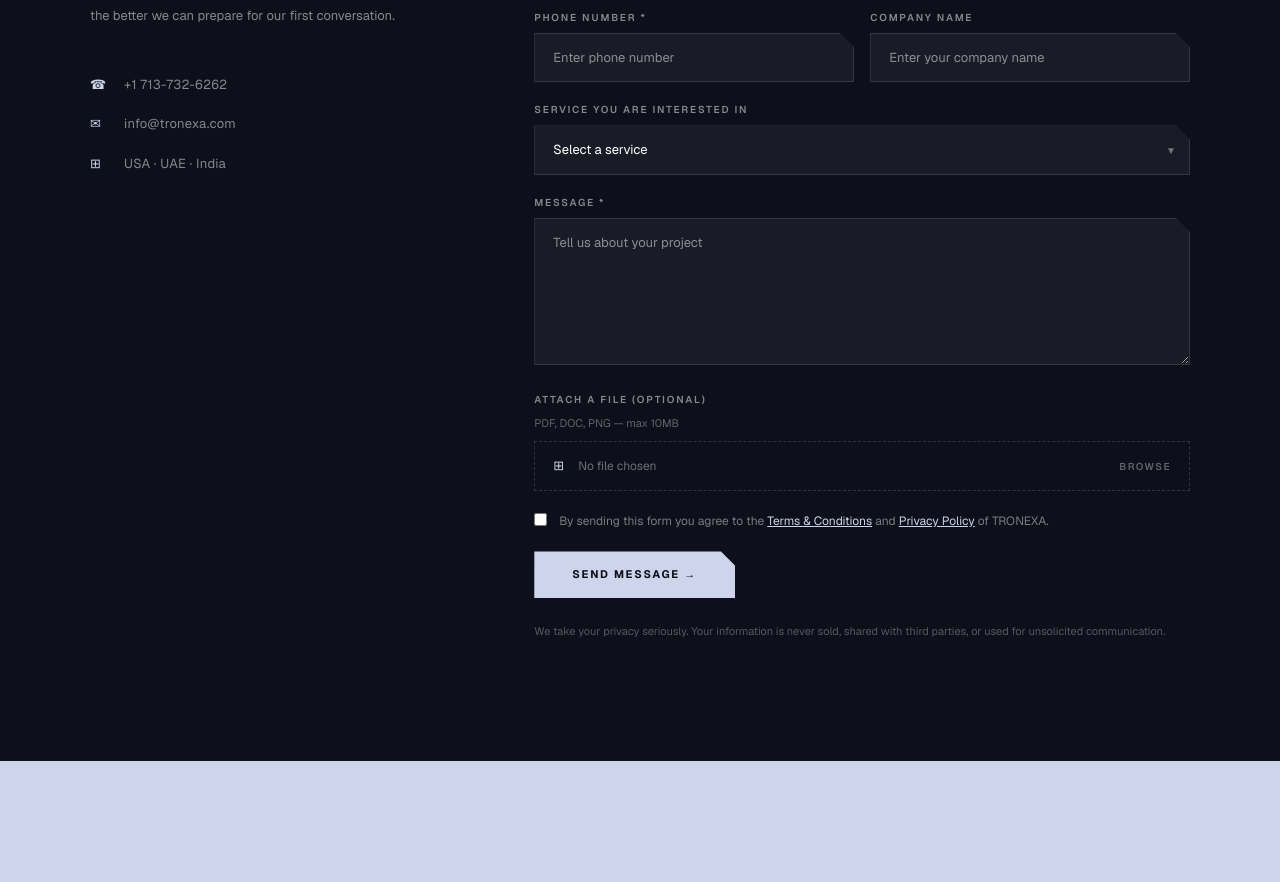
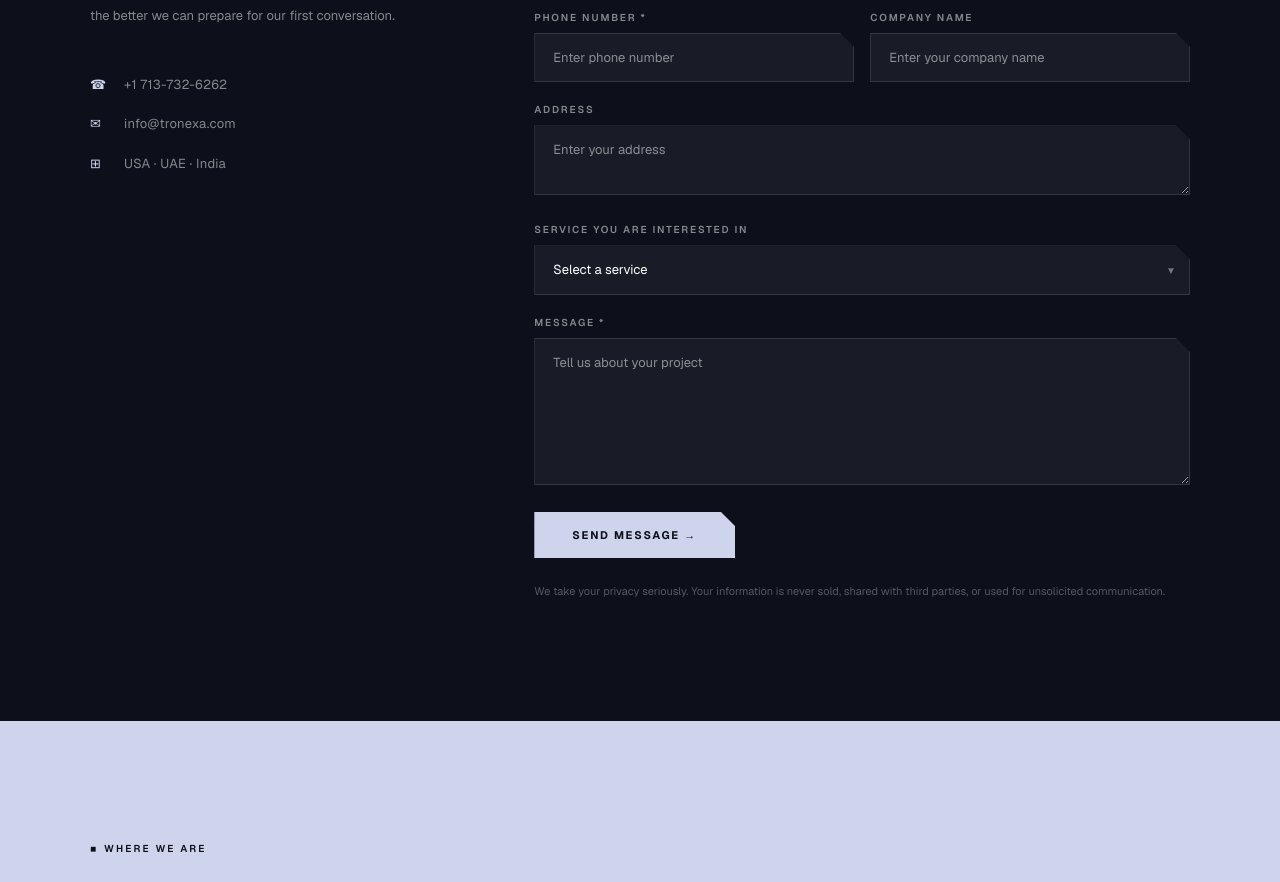
Before and after one commit to dakshtandel-9/TRONEXA, a Next.js app: page /contact in a window 1280 px wide. Shown: the part 1390-2272 px from the top of the page. Built offline with nearby package versions, Linux system fonts and the light colour scheme.

Commit message:
google form added

```diff
--- /dev/null
+++ b/app/api/contact/route.ts
@@ -0,0 +1,35 @@
+import { NextRequest, NextResponse } from 'next/server';
+
+const GOOGLE_FORM_URL =
+  'https://docs.google.com/forms/d/e/1FAIpQLSdJVVlDY76ncS7tlAdsYk36A8l1qPsN6E92NUOfmNa3VjSjuQ/formResponse';
+
+export async function POST(req: NextRequest) {
+  const data = await req.json();
+
+  const body = new URLSearchParams({
+    'entry.2005620554': `${data.firstName} ${data.lastName}`.trim(),
+    'entry.1045781291': data.email ?? '',
+    'entry.1065046570': data.address ?? '',
+    'entry.1166974658': data.phone ?? '',
+    'entry.839337160': data.company ?? '',
+    'entry.34865688': data.service ?? '',
+    'entry.1737670665': data.message ?? '',
+  });
+
+  const res = await fetch(GOOGLE_FORM_URL, {
+    method: 'POST',
+    headers: { 'Content-Type': 'application/x-www-form-urlencoded' },
+    body: body.toString(),
+    redirect: 'follow',
+  });
+
+  console.log('[contact] Google Forms status:', res.status, res.url);
+
+  // Google Forms redirects to a thank-you page on success (ends up as 200)
+  // Also treat any non-5xx as success since we can't read the opaque response
+  if (res.status < 500) {
+    return NextResponse.json({ ok: true });
+  }
+
+  return NextResponse.json({ ok: false, status: res.status }, { status: 502 });
+}
--- a/components/CareersContent.tsx
+++ b/components/CareersContent.tsx
@@ -195,6 +195,7 @@ function PositionCard({ pos }: { pos: typeof OPEN_POSITIONS[0] }) {
     </div>
   );
 }
+
 
 export default function CareersContent() {
   const { setIsLoaded } = useLoadingContext();
@@ -802,7 +803,7 @@ export default function CareersContent() {
               </p>
             </div>
             <a
-              href="mailto:info@tronexa.com?subject=General Application — TRONEXA"
+              href="#apply-now"
               style={{
                 display: 'inline-flex',
                 alignItems: 'center',
@@ -822,7 +823,7 @@ export default function CareersContent() {
               onMouseEnter={e => { (e.currentTarget as HTMLElement).style.background = 'white'; }}
               onMouseLeave={e => { (e.currentTarget as HTMLElement).style.background = '#cdd4eb'; }}
             >
-              Send a General Application →
+              Apply Now →
             </a>
           </div>
         </div>
@@ -897,6 +898,70 @@ export default function CareersContent() {
                 }}>{step.desc}</p>
               </div>
             ))}
+          </div>
+        </div>
+      </section>
+
+      {/* ── SECTION 10B: APPLY NOW CTA ──────────────────── */}
+      <section id="apply-now" className="page-section-sm-pad" style={{ background: '#0d0f1a', padding: '120px 60px' }}>
+        <div style={{ maxWidth: '1100px', margin: '0 auto' }}>
+          <div className="page-grid-asym" style={{
+            display: 'grid',
+            gridTemplateColumns: '1fr 1.8fr',
+            gap: '80px',
+            alignItems: 'center',
+          }}>
+            <div>
+              <SectionLabel text="Apply Now" />
+              <h2 style={{
+                fontSize: 'clamp(1.6rem, 2.4vw, 2.5rem)',
+                fontWeight: 800,
+                letterSpacing: '-0.02em',
+                lineHeight: 1.12,
+                textTransform: 'uppercase',
+                color: 'white',
+                margin: 0,
+              }}>
+                Start your journey<br />with TRONEXA today
+              </h2>
+            </div>
+            <div style={{ display: 'flex', flexDirection: 'column', gap: '28px' }}>
+              <p style={{
+                color: 'rgba(255,255,255,0.55)',
+                fontSize: '14px',
+                lineHeight: 1.85,
+                margin: 0,
+              }}>
+                Ready to join us? Click below to fill out our job application form. Our HR team will review
+                your profile and reach out within 5–7 business days if your profile is a match.
+              </p>
+              <div>
+                <a
+                  href="https://forms.gle/Ycd5iUPwXPzJaVCX8"
+                  target="_blank"
+                  rel="noopener noreferrer"
+                  style={{
+                    display: 'inline-flex',
+                    alignItems: 'center',
+                    gap: '10px',
+                    background: '#cdd4eb',
+                    color: '#0d0f1a',
+                    padding: '16px 40px',
+                    fontSize: '11px',
+                    letterSpacing: '0.16em',
+                    textTransform: 'uppercase',
+                    fontWeight: 700,
+                    textDecoration: 'none',
+                    clipPath: CLIP,
+                    transition: 'background 0.2s',
+                  }}
+                  onMouseEnter={e => { (e.currentTarget as HTMLElement).style.background = 'white'; }}
+                  onMouseLeave={e => { (e.currentTarget as HTMLElement).style.background = '#cdd4eb'; }}
+                >
+                  Apply Now →
+                </a>
+              </div>
+            </div>
           </div>
         </div>
       </section>
--- a/components/ContactContent.tsx
+++ b/components/ContactContent.tsx
@@ -110,9 +110,8 @@ export default function ContactContent() {
   const [openFaq, setOpenFaq] = useState<number | null>(null);
   const [formData, setFormData] = useState({
     firstName: '', lastName: '', email: '', dialCode: '', phone: '',
-    company: '', service: '', message: '', consent: false,
+    company: '', address: '', service: '', message: '',
   });
-  const [fileName, setFileName] = useState('No file chosen');
   const [submitted, setSubmitted] = useState(false);
 
   useEffect(() => {
@@ -127,13 +126,28 @@ export default function ContactContent() {
     }));
   }
 
-  function handleFileChange(e: React.ChangeEvent<HTMLInputElement>) {
-    const file = e.target.files?.[0];
-    setFileName(file ? file.name : 'No file chosen');
-  }
+  async function handleSubmit(e: React.SyntheticEvent<HTMLFormElement>) {
+    e.preventDefault();
 
-  function handleSubmit(e: React.FormEvent) {
-    e.preventDefault();
+    const phoneWithCode = formData.dialCode && formData.dialCode !== 'other'
+      ? `${formData.dialCode.replace('-CA', '')} ${formData.phone}`
+      : formData.phone;
+
+    await fetch('/api/contact', {
+      method: 'POST',
+      headers: { 'Content-Type': 'application/json' },
+      body: JSON.stringify({
+        firstName: formData.firstName,
+        lastName: formData.lastName,
+        email: formData.email,
+        address: formData.address,
+        phone: phoneWithCode,
+        company: formData.company,
+        service: formData.service,
+        message: formData.message,
+      }),
+    });
+
     setSubmitted(true);
   }
 
@@ -164,7 +178,6 @@ export default function ContactContent() {
 
   return (
     <div style={{ fontFamily: 'var(--font-geist-sans), Arial, sans-serif' }}>
-
       {/* ── SECTION 1: HERO ─────────────────────────────────────── */}
       <section className="page-hero" style={{
         minHeight: '100vh',
@@ -485,6 +498,23 @@ export default function ContactContent() {
                   </div>
                 </div>
 
+                {/* Row 3b — Address */}
+                <div>
+                  <label style={labelStyle}>Address</label>
+                  <textarea
+                    name="address" value={formData.address}
+                    onChange={handleFormChange}
+                    placeholder="Enter your address"
+                    rows={2}
+                    style={{
+                      ...inputStyle,
+                      resize: 'vertical',
+                      minHeight: '70px',
+                      clipPath: 'polygon(0% 0%, calc(100% - 14px) 0%, 100% 14px, 100% 100%, 0% 100%)',
+                    }}
+                  />
+                </div>
+
                 {/* Row 4 */}
                 <div>
                   <label style={labelStyle}>Service You Are Interested In</label>
@@ -518,45 +548,6 @@ export default function ContactContent() {
                       clipPath: 'polygon(0% 0%, calc(100% - 14px) 0%, 100% 14px, 100% 100%, 0% 100%)',
                     }}
                   />
-                </div>
-
-                {/* Row 6 — File */}
-                <div>
-                  <label style={labelStyle}>Attach a File (Optional)</label>
-                  <p style={{ fontSize: '11px', color: 'rgba(255,255,255,0.35)', margin: '0 0 10px' }}>
-                    PDF, DOC, PNG — max 10MB
-                  </p>
-                  <label style={{
-                    display: 'flex', alignItems: 'center', gap: '14px',
-                    border: '1px dashed rgba(255,255,255,0.15)',
-                    padding: '14px 18px', cursor: 'pointer',
-                    transition: 'border-color 0.2s',
-                  }}
-                    onMouseEnter={e => { (e.currentTarget as HTMLElement).style.borderColor = 'rgba(205,212,235,0.4)'; }}
-                    onMouseLeave={e => { (e.currentTarget as HTMLElement).style.borderColor = 'rgba(255,255,255,0.15)'; }}
-                  >
-                    <span style={{ fontSize: '13px', color: '#cdd4eb' }}>⊞</span>
-                    <span style={{ fontSize: '12px', color: 'rgba(255,255,255,0.4)', flex: 1 }}>{fileName}</span>
-                    <span style={{ fontSize: '10px', letterSpacing: '0.14em', textTransform: 'uppercase', color: 'rgba(255,255,255,0.35)', fontWeight: 600 }}>Browse</span>
-                    <input type="file" accept=".pdf,.doc,.docx,.png,.jpg" onChange={handleFileChange} style={{ display: 'none' }} />
-                  </label>
-                </div>
-
-                {/* Row 7 — Consent */}
-                <div style={{ display: 'flex', alignItems: 'flex-start', gap: '12px' }}>
-                  <input
-                    type="checkbox" name="consent" required
-                    checked={formData.consent}
-                    onChange={handleFormChange}
-                    style={{ marginTop: '2px', accentColor: '#cdd4eb', cursor: 'pointer' }}
-                  />
-                  <label style={{ fontSize: '12px', color: 'rgba(255,255,255,0.45)', lineHeight: 1.7, cursor: 'pointer' }}>
-                    By sending this form you agree to the{' '}
-                    <a href="#" style={{ color: '#cdd4eb', textDecoration: 'underline' }}>Terms &amp; Conditions</a>
-                    {' '}and{' '}
-                    <a href="#" style={{ color: '#cdd4eb', textDecoration: 'underline' }}>Privacy Policy</a>
-                    {' '}of TRONEXA.
-                  </label>
                 </div>
 
                 <button
--- a/package.json
+++ b/package.json
@@ -9,6 +9,7 @@
     "lint": "eslint"
   },
   "dependencies": {
+    "@emailjs/browser": "^4.4.1",
     "@types/three": "^0.184.1",
     "gsap": "^3.15.0",
     "motion": "^12.40.0",
```
Also changed, not shown: 1 other file (tests, documents, lock files or other folders).
